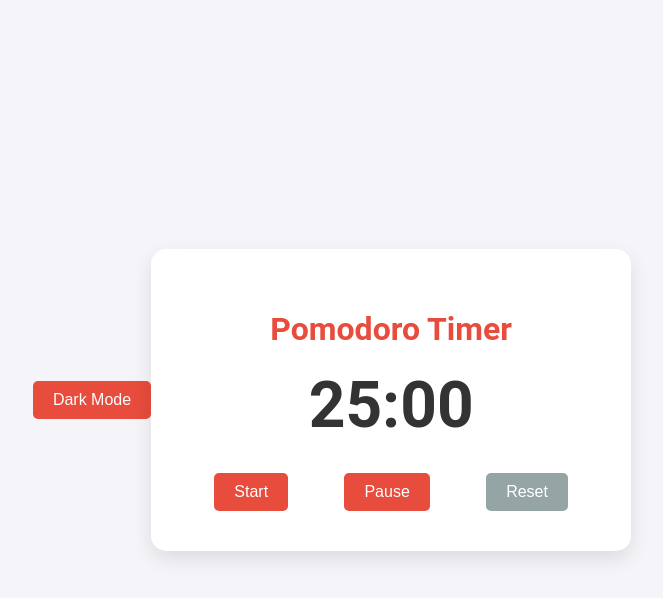
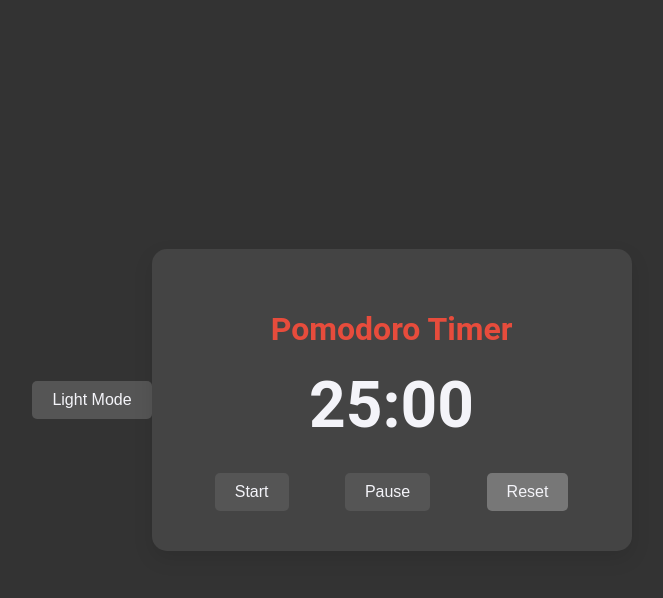
Before and after one commit to markopersonally/pomodoro-timer, a plain HTML site: page index.html in a window 1280 px wide. Both pictures are taken after a click on the button "Dark Mode". Shown: the whole page, without its empty margins (308-971 px from the left). Drawn offline with Linux system fonts and the light colour scheme.

Commit message:
adding logics "dark mode" and "light mode"

```diff
--- a/script.js
+++ b/script.js
@@ -8,6 +8,21 @@ const secondsTimer = document.getElementById("seconds");
 const startBtn = document.getElementById("start-btn");
 const pauseBtn = document.getElementById("pause-btn");
 const resetBtn = document.getElementById("reset-btn");
+
+const toggleButton = document.getElementById("toggleDarkMode");
+
+const updateButtonText = () => {
+  if (document.body.classList.contains("dark-mode")) {
+    toggleButton.textContent = "Light Mode";
+  } else {
+    toggleButton.textContent = "Dark Mode";
+  }
+};
+
+toggleButton.addEventListener("click", () => {
+  document.body.classList.toggle("dark-mode");
+  updateButtonText();
+});
 
 const updateDisplay = () => {
   minutesTimer.textContent = String(minutes).padStart(2, "0");
@@ -51,4 +66,5 @@ startBtn.addEventListener("click", startTimer);
 pauseBtn.addEventListener("click", pauseTimer);
 resetBtn.addEventListener("click", resetTimer);
 
+updateButtonText();
 updateDisplay();
--- a/style.css
+++ b/style.css
@@ -9,6 +9,11 @@ body {
   margin: 0;
 }
 
+body.dark-mode {
+  background-color: #333;
+  color: #f4f4f9;
+}
+
 .pomodoro-container {
   background-color: #ffffff;
   padding: 40px;
@@ -17,6 +22,11 @@ body {
   text-align: center;
   max-width: 400px;
   width: 100%;
+}
+
+body.dark-mode .pomodoro-container {
+  background-color: #444;
+  color: #f4f4f9;
 }
 
 h1 {
@@ -48,6 +58,11 @@ button {
   transition: background-color 0.3s ease;
 }
 
+body.dark-mode button {
+  background-color: #555;
+  color: #f4f4f9;
+}
+
 button:hover {
   background-color: #c0392b;
 }
@@ -60,13 +75,10 @@ button:active {
   background-color: #95a5a6;
 }
 
+body.dark-mode #reset-btn {
+  background-color: #777;
+}
+
 #reset-btn:hover {
   background-color: #7f8c8d;
 }
-
-@media (prefers-color-scheme: dark) {
-  body {
-    background-color: #333;
-    color: #f4f4f9;
-  }
-}
```
